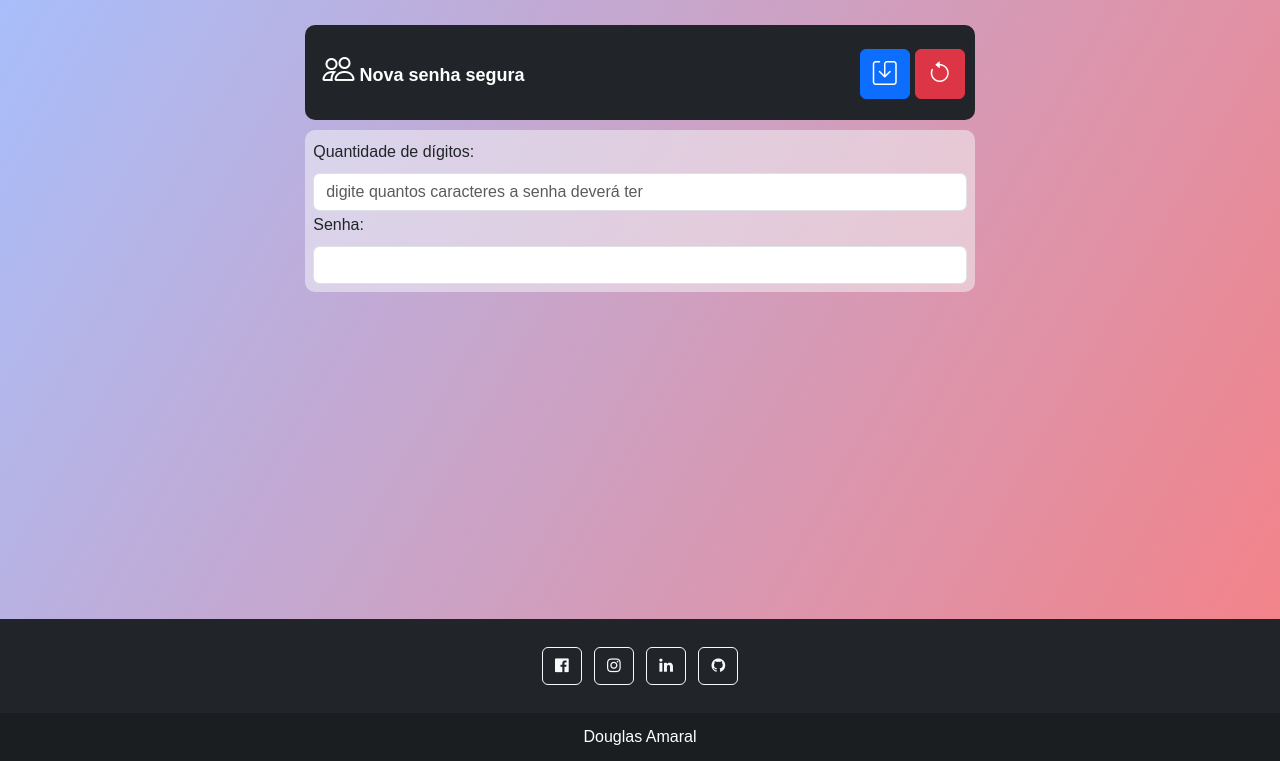
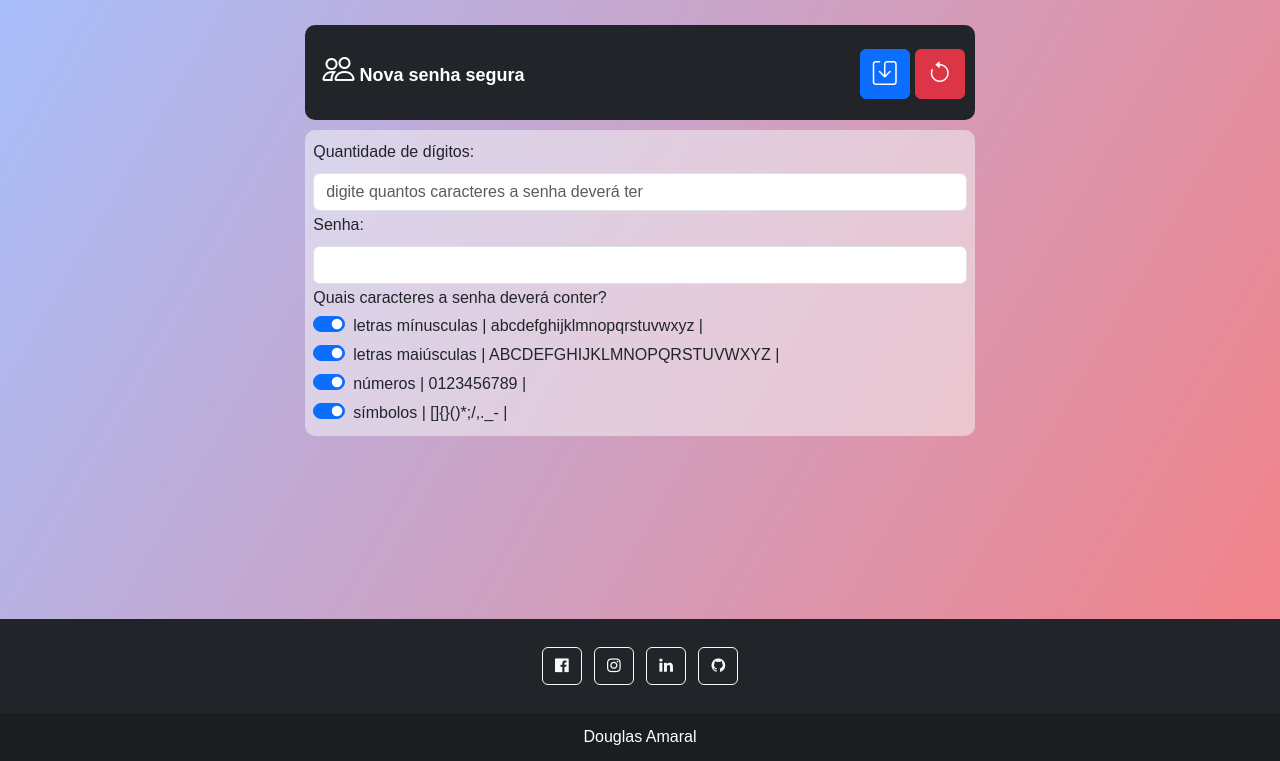
Before and after one commit to Douglaxz/passwordManager, a Flask app: page /novoSenhaSegura/1 in a window 1280 px wide. Shown: the part 83-844 px from the top of the page. Run offline with Flask 2, Linux system fonts and the light colour scheme; the visitor is signed in with stand-in values (Sample User, id 1); parts of the project's set-up code (start-up, migrations or seed data) failed here and were passed over; some libraries are stand-ins or nearby versions.

Commit message:
melhoria na criação de senhas inteligentes

```diff
--- a/helpers.py
+++ b/helpers.py
@@ -3,7 +3,7 @@ import os
 from gerenciadorPassword import app, db
 from models import tb_user, tb_usertype, tb_passwordtype
 from flask_wtf import FlaskForm
-from wtforms import StringField, validators, SubmitField,IntegerField, SelectField,PasswordField,DateField,EmailField
+from wtforms import StringField, validators, SubmitField,IntegerField, SelectField,PasswordField,DateField,EmailField,BooleanField,RadioField
 
 
 #criação via wftorm do formulario de usuarios
@@ -96,9 +96,9 @@ class FormularioUsuarioSenhaVisualizar(FlaskForm):
 
 #criação de senha forte
 class FormularioSenhaEdicao(FlaskForm):
+
     caracteres = IntegerField('Quantidade de dígitos:', [validators.DataRequired()], render_kw={"placeholder": "digite quantos caracteres a senha deverá ter"})
     senha = StringField('Senha:', render_kw={'readonly': True})
-    salvar = SubmitField('Salvar')
 
 
 
--- a/templates/novoSenhaSegura.html
+++ b/templates/novoSenhaSegura.html
@@ -27,7 +27,24 @@
           {{ form.caracteres(class = 'form-control') }}</div>
         <div class="form-group">{{ form.senha.label(class = 'form-label') }}
           {{ form.senha(class = 'form-control') }}</div>
-      </fieldset>
+          <div class="form-group">Quais caracteres a senha deverá conter?
+        <div class="form-check form-switch">
+          <input class="form-check-input" type="checkbox" id="lower" name="lower" value="1" checked>
+          <label class="form-check-label" for="flexSwitchCheckDefault">letras mínusculas | abcdefghijklmnopqrstuvwxyz |</label>
+        </div>
+        <div class="form-check form-switch">
+          <input class="form-check-input" type="checkbox" id="upper" name="upper" value="1" checked>
+          <label class="form-check-label" for="flexSwitchCheckDefault">letras maiúsculas | ABCDEFGHIJKLMNOPQRSTUVWXYZ |</label>
+        </div>
+        <div class="form-check form-switch">
+          <input class="form-check-input" type="checkbox" id="numbers" name="numbers" value="1" checked>
+          <label class="form-check-label" for="flexSwitchCheckDefault">números | 0123456789 |</label>
+        </div>
+        <div class="form-check form-switch">
+          <input class="form-check-input" type="checkbox" id="symbols" name="symbols" value="1" checked>
+          <label class="form-check-label" for="flexSwitchCheckDefault">símbolos | []{}()*;/,._- |</label>
+        </div>
+    </fieldset>
     </div>
   </form>
 {% endblock %}
--- a/views.py
+++ b/views.py
@@ -573,10 +573,31 @@ def atualizarUsuarioSenha():
 # GERADOR DE SENHA SEGURA
 #---------------------------------------------------------------------------------------------------------------------------------
 # funcao gerar senha
-def geradorSenhaSegura(tamanho_da_senha):
-    # choose from all lowercase letter
-    letters = string.ascii_lowercase
-    result_str = ''.join(random.choice(letters) for i in range(tamanho_da_senha))
+def geradorSenhaSegura(tamanho_da_senha,t1,t2,t3,t4):
+    lower = "abcdefghijklmnopqrstuvwxyz"
+    upper = "ABCDEFGHIJKLMNOPQRSTUVWXYZ"
+    numbers = "0123456789"
+    symbols = "[]{}()*;/,._-"
+
+    all = ""
+    if(t1=='1'):
+        all = all + lower
+
+    if(t2=='1'):
+        all = all + upper
+
+    if(t3=='1'):
+        all = all + numbers
+
+    if(t4=='1'):
+        all = all + symbols
+
+    if(t1=='0' and t2=='0' and t3=='0' and t4=='0' ):
+        all = lower + upper + numbers + symbols
+
+    length = tamanho_da_senha
+    result_str = "".join(random.sample(all, length))
+
     return(result_str)
 
 @app.route('/novoSenhaSegura/<int:id>')
@@ -603,7 +624,28 @@ def criarSenhaSegura():
     if caracteres < 4 or caracteres > 10 :
         flash('Por favor selecione um número entre 4 e 10','danger')
         return redirect(url_for('novoSenhaSegura',id=id))
-    sugestaoSenha = geradorSenhaSegura(caracteres)
+
+    if request.form.get('lower'):
+        lower = request.form['lower']
+    else:
+        lower = 0
+
+    if request.form.get('upper'):
+        upper = request.form['upper']
+    else:
+        upper = 0
+
+    if request.form.get('numbers'):
+        numbers = request.form['numbers']
+    else:
+        numbers = 0
+
+    if request.form.get('symbols'):
+        symbols = request.form['symbols']
+    else:
+        symbols = 0
+
+    sugestaoSenha = geradorSenhaSegura(caracteres,lower,upper,numbers,symbols)
     form.caracteres.data = caracteres
     form.senha.data = sugestaoSenha
     return render_template('novoSenhaSegura.html', titulo='Nova senha segura', form=form, id=id)
```
